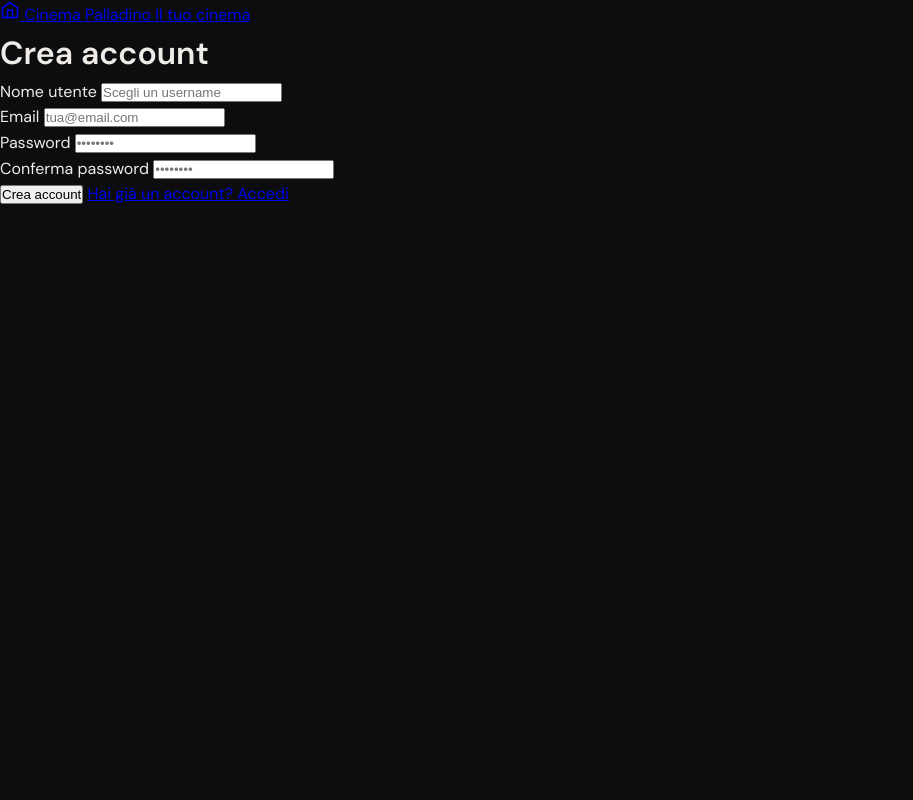
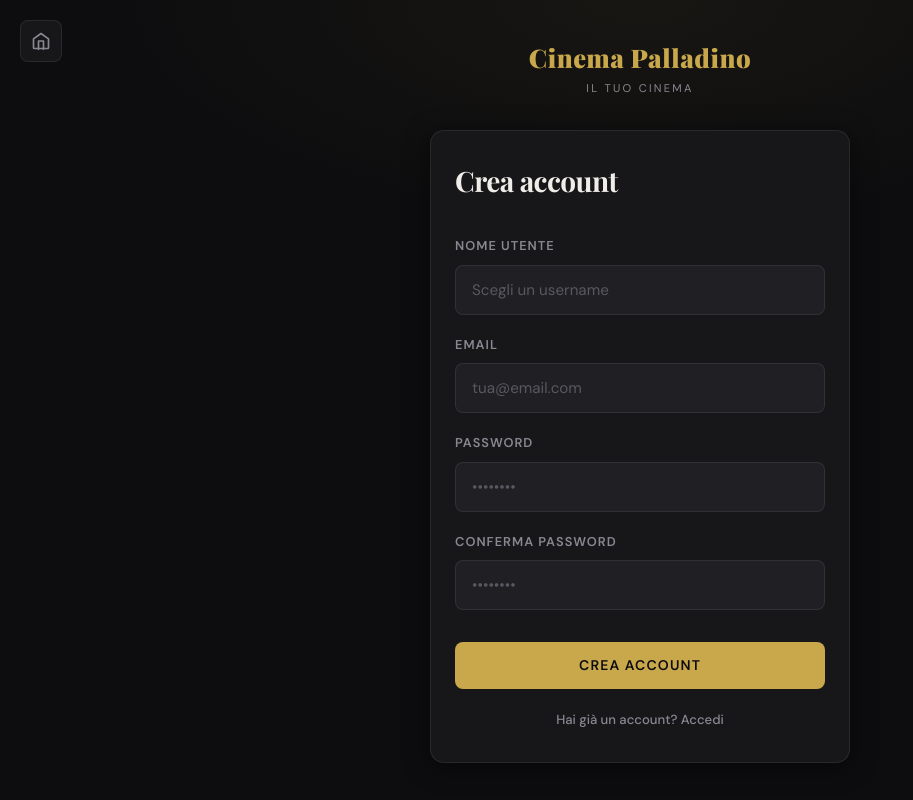
Before and after one commit to ferdy07-git/Progetto_cinema, a PHP site: page /reg.php in a window 1280 px wide. Shown: the whole page, without its empty margins (0-913 px from the left). Run offline with PHP 8.4, Linux system fonts and the light colour scheme.

Commit message:
Update reg.php

```diff
--- a/login/reg.php
+++ b/login/reg.php
@@ -3,40 +3,41 @@
 <head>
     <meta charset="UTF-8">
     <meta name="viewport" content="width=device-width, initial-scale=1.0">
-    <link rel="stylesheet" href="../style.css">
+    <link rel="stylesheet" href="../style.css?v=2">
     <title>Registrati — Cinema Palladino</title>
 </head>
-<body class="page-auth">
+<body>
+<div class="auth-page">
 
-    <a href="../homepage.php" class="home-btn" title="Torna alla homepage">
+    <a href="../homepage.php" class="auth-back-home" title="Torna alla homepage">
         <svg xmlns="http://www.w3.org/2000/svg" width="20" height="20" viewBox="0 0 24 24" fill="none" stroke="currentColor" stroke-width="2" stroke-linecap="round" stroke-linejoin="round">
             <path d="M3 9.5L12 3l9 6.5V20a1 1 0 0 1-1 1H4a1 1 0 0 1-1-1V9.5z"/>
             <polyline points="9 22 9 12 15 12 15 22"/>
         </svg>
     </a>
 
-    <a class="auth-logo" href="../homepage.php">
+    <a class="auth-brand" href="../homepage.php">
         Cinema Palladino
         <span>Il tuo cinema</span>
     </a>
 
-    <form action="registra.php" method="post">
-        <div class="accedi">
+    <form class="auth-panel" action="registra.php" method="post">
+        <div class="auth-title-block">
             <h1>Crea account</h1>
         </div>
-        <div class="campi_inserimento_credenziali">
+        <div class="auth-field">
             <label for="nick">Nome utente</label>
             <input type="text" id="nick" required name="nick" placeholder="Scegli un username">
         </div>
-        <div class="campi_inserimento_credenziali">
+        <div class="auth-field">
             <label for="email">Email</label>
             <input type="email" id="email" required name="email" placeholder="tua@email.com">
         </div>
-        <div class="campi_inserimento_credenziali">
+        <div class="auth-field">
             <label for="pass">Password</label>
             <input type="password" id="pass" required name="pass" placeholder="••••••••">
         </div>
-        <div class="campi_inserimento_credenziali">
+        <div class="auth-field">
             <label for="conferma_pass">Conferma password</label>
             <input type="password" id="conferma_pass" required name="conferma_pass" placeholder="••••••••">
         </div>
@@ -46,11 +47,12 @@
                 print"<center><label style='color: red'>Registrazione non riuscita</label></center>";
             session_destroy();
             ?>
-        <div class="pulsanti">
+        <div class="auth-actions">
             <input type="submit" value="Crea account">
             <a href="accesso.html">Hai già un account? Accedi</a>
         </div>
     </form>
 
+</div>
 </body>
 </html>
```
